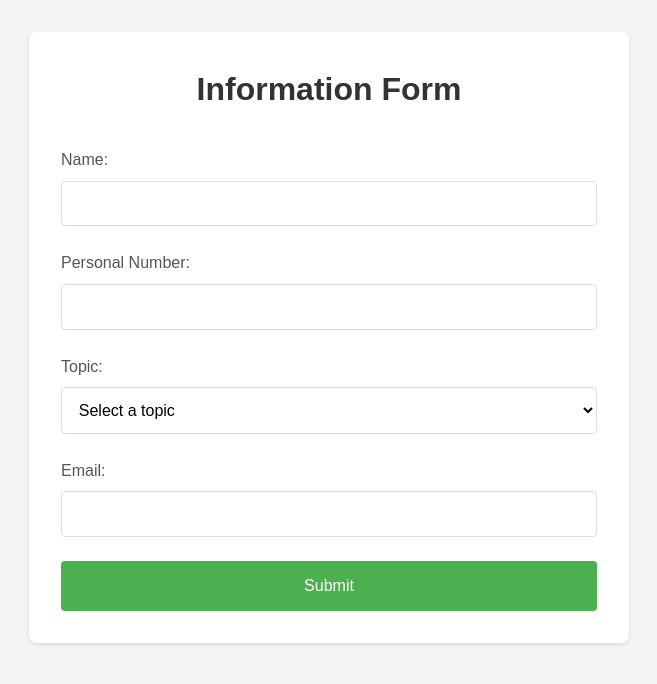
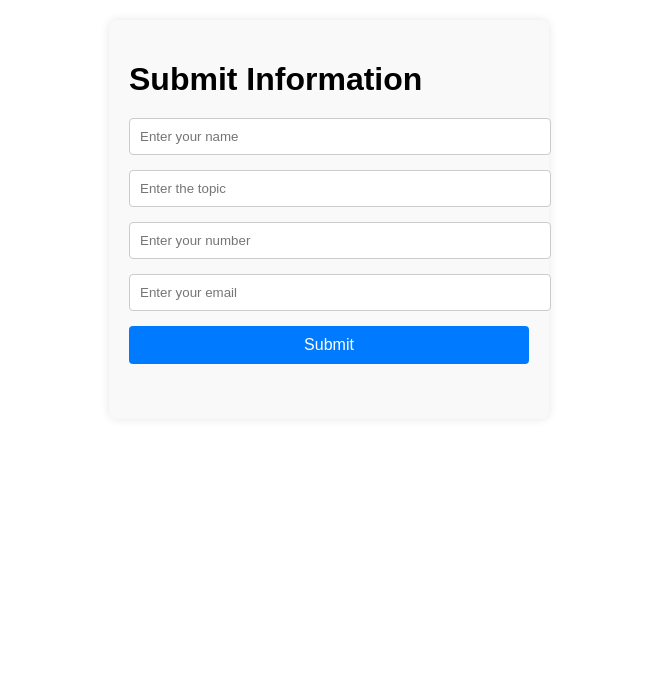
Before and after one commit to rajj8984/information, a website: page index.html in a window 1280 px wide. Shown: the whole page, without its empty margins (311-968 px from the left). Drawn offline with Linux system fonts and the light colour scheme.

Commit message:
Update index.html

```diff
--- a/index.html
+++ b/index.html
@@ -4,47 +4,104 @@
   <meta charset="UTF-8">
   <meta name="viewport" content="width=device-width, initial-scale=1.0">
   <title>Information Form</title>
-    <link rel="stylesheet" href="styles.css">
+  <style>
+    body {
+      font-family: Arial, sans-serif;
+      margin: 0;
+      padding: 20px;
+    }
+    .form-container {
+      max-width: 400px;
+      margin: 0 auto;
+      background: #f9f9f9;
+      padding: 20px;
+      border-radius: 8px;
+      box-shadow: 0 0 10px rgba(0, 0, 0, 0.1);
+    }
+    .form-container h1 {
+      margin-bottom: 20px;
+    }
+    .form-container input,
+    .form-container button {
+      width: 100%;
+      padding: 10px;
+      margin-bottom: 15px;
+      border: 1px solid #ccc;
+      border-radius: 4px;
+    }
+    .form-container button {
+      background: #007bff;
+      color: white;
+      font-size: 16px;
+      border: none;
+      cursor: pointer;
+    }
+    .form-container button:hover {
+      background: #0056b3;
+    }
+    .submitted-data {
+      margin-top: 20px;
+      max-width: 400px;
+    }
+  </style>
 </head>
 <body>
-    <div class="container">
-        <h1>Information Form</h1>
+  <div class="form-container">
+    <h1>Submit Information</h1>
     <form id="infoForm">
-            <div class="form-group">
-                <label for="name">Name:</label>
-                <input type="text" id="name" name="name" required>
+      <input type="text" id="name" placeholder="Enter your name" required />
+      <input type="text" id="topic" placeholder="Enter the topic" required />
+      <input type="text" id="number" placeholder="Enter your number" required />
+      <input type="email" id="email" placeholder="Enter your email" required />
+      <button type="submit">Submit</button>
+    </form>
+    <div class="submitted-data" id="submittedData"></div>
   </div>
 
-            <div class="form-group">
-                <label for="personalNumber">Personal Number:</label>
-                <input type="text" id="personalNumber" name="personalNumber" required>
+  <script>
+    const form = document.getElementById("infoForm");
+    const submittedDataDiv = document.getElementById("submittedData");
+
+    form.addEventListener("submit", async (e) => {
+      e.preventDefault();
+
+      const name = document.getElementById("name").value;
+      const topic = document.getElementById("topic").value;
+      const number = document.getElementById("number").value;
+      const email = document.getElementById("email").value;
+
+      const data = { name, topic, number, email };
+
+      try {
+        const response = await fetch(
+          "https://scorpin.app.n8n.cloud/webhook-test/edb3caf5-59b2-4570-a7cb-03dbf16f5208",
+          {
+            method: "POST",
+            headers: { "Content-Type": "application/json" },
+            body: JSON.stringify(data),
+          }
+        );
+
+        if (response.ok) {
+          submittedDataDiv.innerHTML += `
+            <div>
+              <p><strong>Name:</strong> ${name}</p>
+              <p><strong>Topic:</strong> ${topic}</p>
+              <p><strong>Number:</strong> ${number}</p>
+              <p><strong>Email:</strong> ${email}</p>
+              <hr />
             </div>
-
-            <div class="form-group">
-                <label for="topic">Topic:</label>
-                <select id="topic" name="topic" required>
-                    <option value="">Select a topic</option>
-                    <option value="General Inquiry">General Inquiry</option>
-                    <option value="Technical Support">Technical Support</option>
-                    <option value="Sales">Sales</option>
-                    <option value="Feedback">Feedback</option>
-                    <option value="Other">Other</option>
-                </select>
-            </div>
-
-            <div class="form-group" id="otherTopicGroup" style="display: none;">
-                <label for="otherTopic">Specify Other Topic:</label>
-                <input type="text" id="otherTopic" name="otherTopic">
-            </div>
-
-            <div class="form-group">
-                <label for="email">Email:</label>
-                <input type="email" id="email" name="email" required>
-            </div>
-
-            <button type="submit" class="submit-btn">Submit</button>
-        </form>
-    </div>
-    <script src="script.js"></script>
+          `;
+          form.reset();
+          alert("Data submitted successfully!");
+        } else {
+          alert("Failed to submit data.");
+        }
+      } catch (error) {
+        console.error("Error:", error);
+        alert("An error occurred while submitting the form.");
+      }
+    });
+  </script>
 </body>
 </html>
```
Lines whose indentation alone changed are shown as unchanged.
